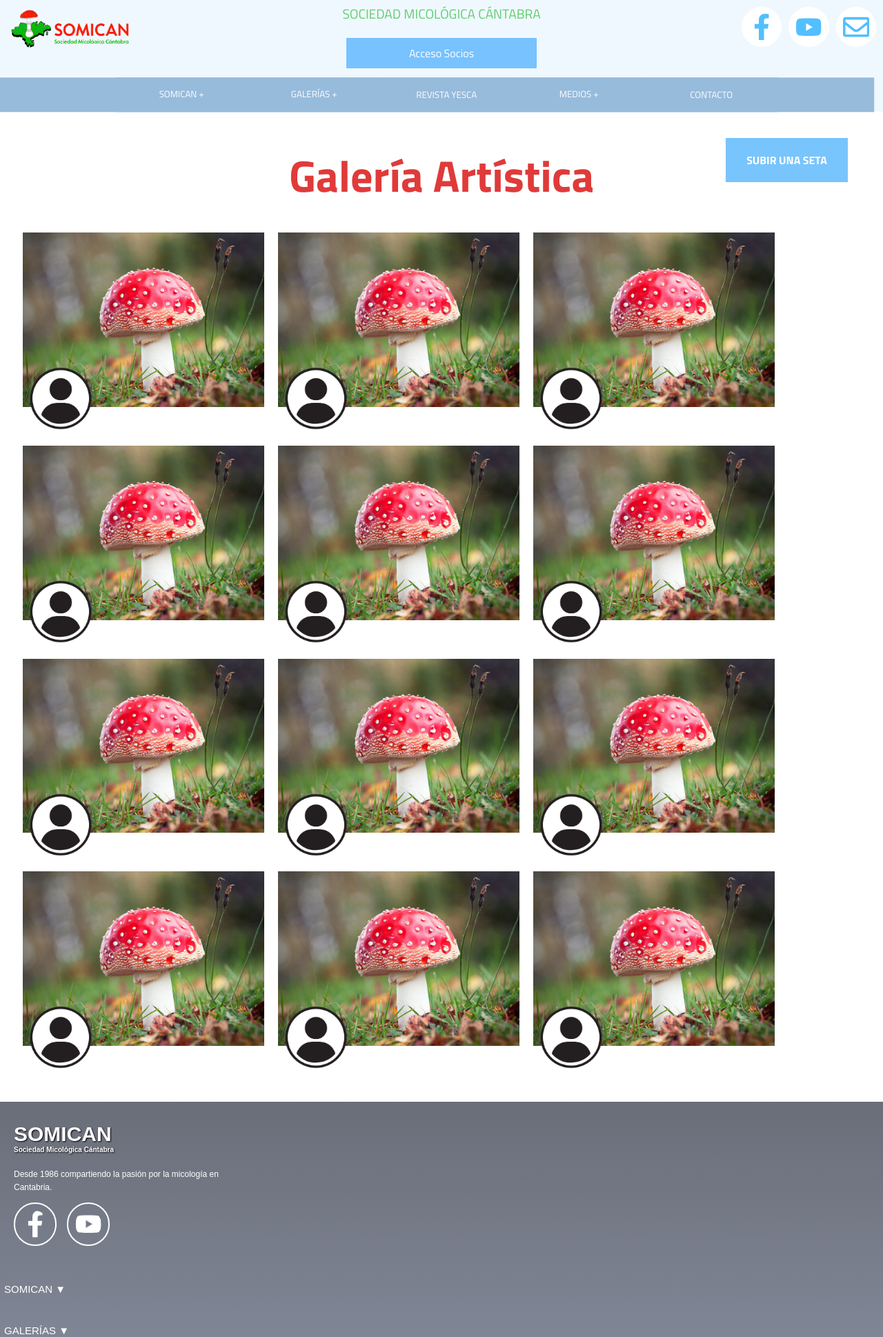
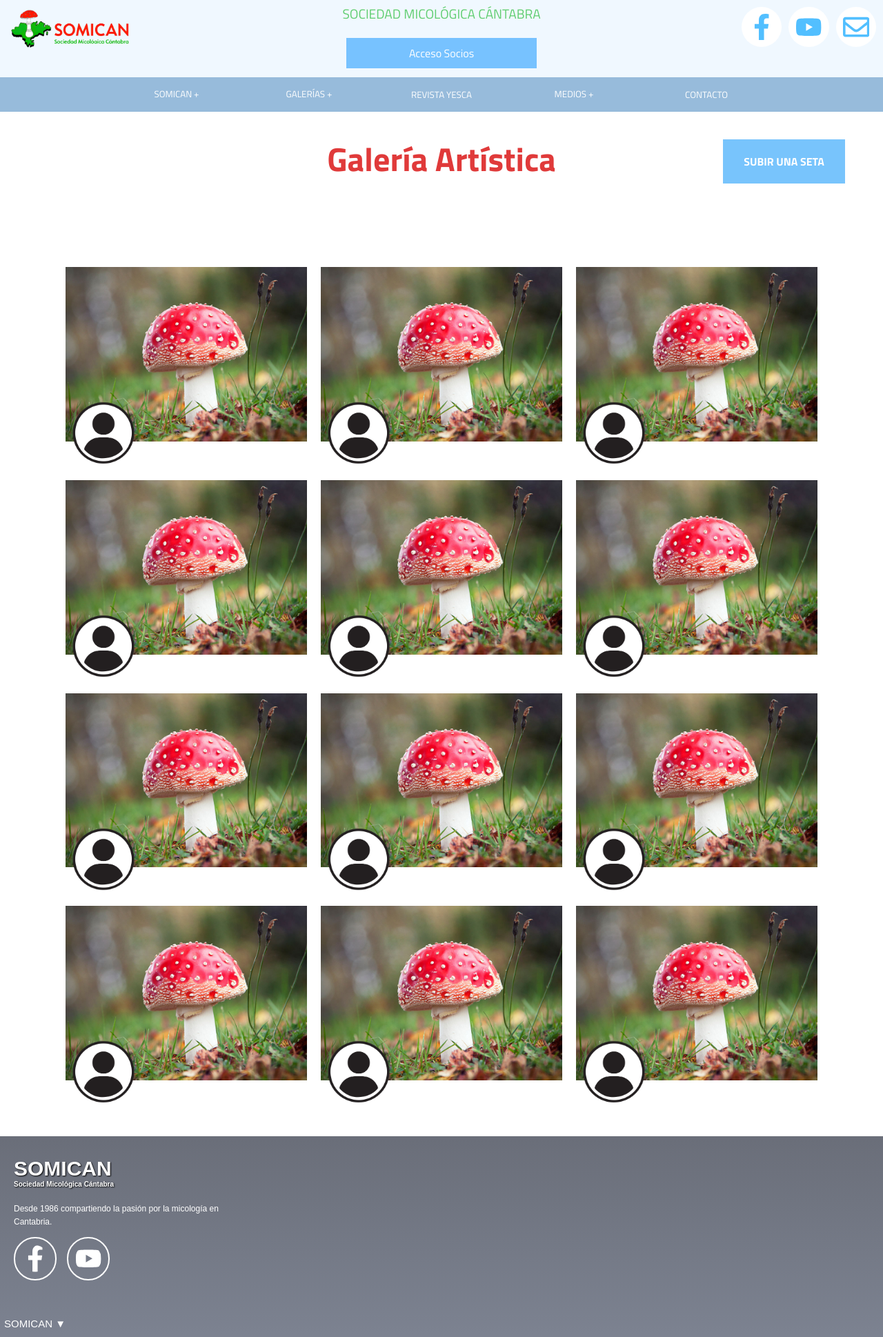
Before and after one commit to DanielAsenov43/retosomican, a PHP site: page / in a window 1280 px wide. Shown: the top 1938 px of the page at 69% size. Run offline with PHP 8.4, Linux system fonts and the light colour scheme.

Commit message:
Arreglado index.css

```diff
--- a/Styles/AccesoSocios.css
+++ b/Styles/AccesoSocios.css
@@ -1,4 +1,5 @@
 body {
+  margin: 0px;
   font-family: 'Titillium Web', sans-serif;
   background-color: #f5f5f5;
 }
--- a/Styles/header.css
+++ b/Styles/header.css
@@ -44,7 +44,7 @@ header {
     }
 
     nav {
-        transform: translate(-1%, 20%);
+        transform: translateY(2vh);
         display: flex;
 
         ul {
@@ -56,6 +56,7 @@ header {
             justify-content: center;
 
             button {
+                transform: translateX(-20px);
                 background-color: rgb(151, 187, 219);
                 color: #fff;
                 width: 15vw;
--- a/Styles/index.css
+++ b/Styles/index.css
@@ -1,7 +1,3 @@
-html {
-
-}
-
 body {
   margin: 0px;
   font-family: "Titillium web", sans-serif;
@@ -9,18 +5,20 @@ body {
 }
 
 .titulo {
+  user-select: none;
   z-index: -1;
   width: 100%;
   text-align: center;
   color: rgb(224, 58, 58);
-  font-size: 2rem;
+  font-size: 3rem;
   position: absolute;
+}
 
 .subir-seta {
-    z-index: 1;
+  z-index: 2;
   position: absolute;
-    right: 4vw;
-    top: 3vw;
+  right: 55px;
+  transform: translateY(40px);
   padding: 20px 30px;
   font-weight: bold;
   font-size: 1rem;
@@ -33,18 +31,18 @@ body {
     background-color: rgb(224, 58, 58);
   }
 }
-}
 
 #gallery-container {
   width: 100%;
-  margin-top: 100px;
+  margin-top: 150px;
   position: relative;
-  justify-content: center;
+  /*border: red 2px solid;
+  * { border: lime 2px solid; }*/
 
   .gallery {
     display: flex;
+    justify-content: center;
     padding: 50px 10px;
-    margin-left: 1vw;
     flex-wrap: wrap;
     user-select: none;
 
@@ -53,6 +51,12 @@ body {
         width: 350px;
         aspect-ratio: auto;
         margin: 25px 10px;
+
+        &:hover {
+          transition-duration: 0.05s;
+          filter: brightness(80%);
+          scale: 1.02;
+        }
       }
 
       .usuario {
--- a/index.html
+++ b/index.html
@@ -65,16 +65,15 @@
       <svg class="youtube" viewBox="0 0 576 512" xmlns="http://www.w3.org/2000/svg"><path d="M549.655 124.083c-6.281-23.65-24.787-42.276-48.284-48.597C458.781 64 288 64 288 64S117.22 64 74.629 75.486c-23.497 6.322-42.003 24.947-48.284 48.597-11.412 42.867-11.412 132.305-11.412 132.305s0 89.438 11.412 132.305c6.281 23.65 24.787 41.5 48.284 47.821C117.22 448 288 448 288 448s170.78 0 213.371-11.486c23.497-6.321 42.003-24.171 48.284-47.821 11.412-42.867 11.412-132.305 11.412-132.305s0-89.438-11.412-132.305zm-317.51 213.508V175.185l142.739 81.205-142.739 81.201z"></path></svg>
     </a>
     <a href=".">
-      <svg class="email" viewBox="0 0 512 512" xmlns="http://www.w3.org/2000/svg"><path d="M464 64H48C21.49 64 0 85.49 0 112v288c0 26.51 21.49 48 48 48h416c26.51 0 48-21.49 48-48V112c0-26.51-21.49-48-48-48zm0 48v40.805c-22.422 18.259-58.168 46.651-134.587 106.49-16.841 13.247-50.201 45.072-73.413 44.701-23.208.375-56.579-31.459-73.413-44.701C106.18 199.465 70.425 171.067 48 152.805V112h416zM48 400V214.398c22.914 18.251 55.409 43.862 104.938 82.646 21.857 17.205 60.134 55.186 103.062 54.955 42.717.231 80.509-37.199 103.053-54.947 49.528-38.783 82.032-64.401 104.947-82.653V400H48z"></path></svg>      </a>
+      <svg class="email" viewBox="0 0 512 512" xmlns="http://www.w3.org/2000/svg"><path d="M464 64H48C21.49 64 0 85.49 0 112v288c0 26.51 21.49 48 48 48h416c26.51 0 48-21.49 48-48V112c0-26.51-21.49-48-48-48zm0 48v40.805c-22.422 18.259-58.168 46.651-134.587 106.49-16.841 13.247-50.201 45.072-73.413 44.701-23.208.375-56.579-31.459-73.413-44.701C106.18 199.465 70.425 171.067 48 152.805V112h416zM48 400V214.398c22.914 18.251 55.409 43.862 104.938 82.646 21.857 17.205 60.134 55.186 103.062 54.955 42.717.231 80.509-37.199 103.053-54.947 49.528-38.783 82.032-64.401 104.947-82.653V400H48z"></path></svg></a>
     </a>
   </div>
 </header>
 
 <body>
-    <div class="titulo">
-        <h1>Galería Artística</h1>
-        <a class="subir-seta" href="./Pages/SubirSeta.html">SUBIR UNA SETA</a>
-    </div>
+    <h1 class="titulo">Galería Artística</h1>
+    <a class="subir-seta" href="./Pages/SubirSeta.html">SUBIR UNA SETA</a>
+
 
     <div id="gallery-container">
         <div class="gallery">
```
Lines whose indentation alone changed are shown as unchanged.
